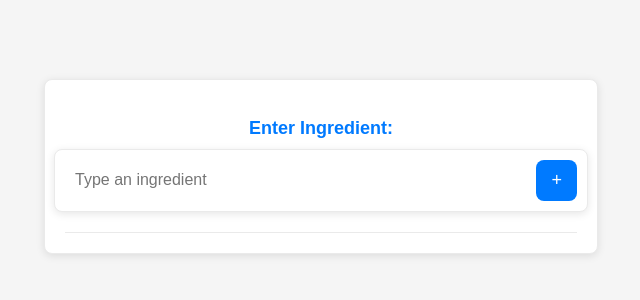
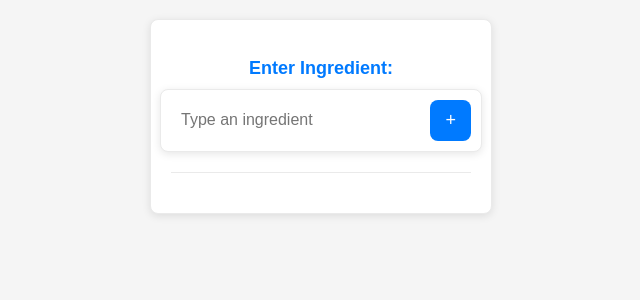
Before and after one commit to naligant/Recipe_Suggester, a Next.js app in the folder client/: page /add-ingredients in a window 1280 px wide. Shown: the part 242-542 px from the top of the page, without its empty margins (319-959 px from the left). Built offline with nearby package versions, Linux system fonts and the light colour scheme.

Commit message:
Submit button

```diff
--- a/client/app/add-ingredients/IngredientInput.css
+++ b/client/app/add-ingredients/IngredientInput.css
@@ -7,11 +7,12 @@
   background-color: #f5f5f5;
   font-family: Arial, sans-serif;
   color: #333;
+  margin-top: -50px; /* Move the entire container higher */
 }
 
 /* Left Menu for Input and Dropdown */
 .left-menu {
-    width: 40vw; /* Slightly wider for spacing */
+  width: 300px; /* Slightly wider for spacing */
   background-color: #fff;
   border: 1px solid #eaeaea;
   border-radius: 8px;
@@ -79,8 +80,9 @@
   margin: 0;
   width: 100%;
   border-top: 1px solid #eaeaea;
-    max-height: 50vw; /* Larger space for the list */
+  max-height: 200px; /* Larger space for the list */
   overflow-y: auto;
+  margin-bottom: 20px; /* Space before the Submit button */
 }
 
 .ingredient-item {
@@ -118,3 +120,21 @@
   background-color: #ff7875;
   transform: scale(1.1); /* Slight scale on hover for better interaction */
 }
+
+/* Submit Button Styling */
+.submit-button {
+  background-color: #007aff;
+  color: white;
+  border: none;
+  font-size: 18px;
+  padding: 10px 15px;
+  cursor: pointer;
+  border-radius: 8px;
+  width: 100%;
+  text-align: center;
+  transition: background-color 0.2s ease;
+}
+
+.submit-button:hover {
+  background-color: #005bb5;
+}
```
Lines whose indentation alone changed are shown as unchanged.
